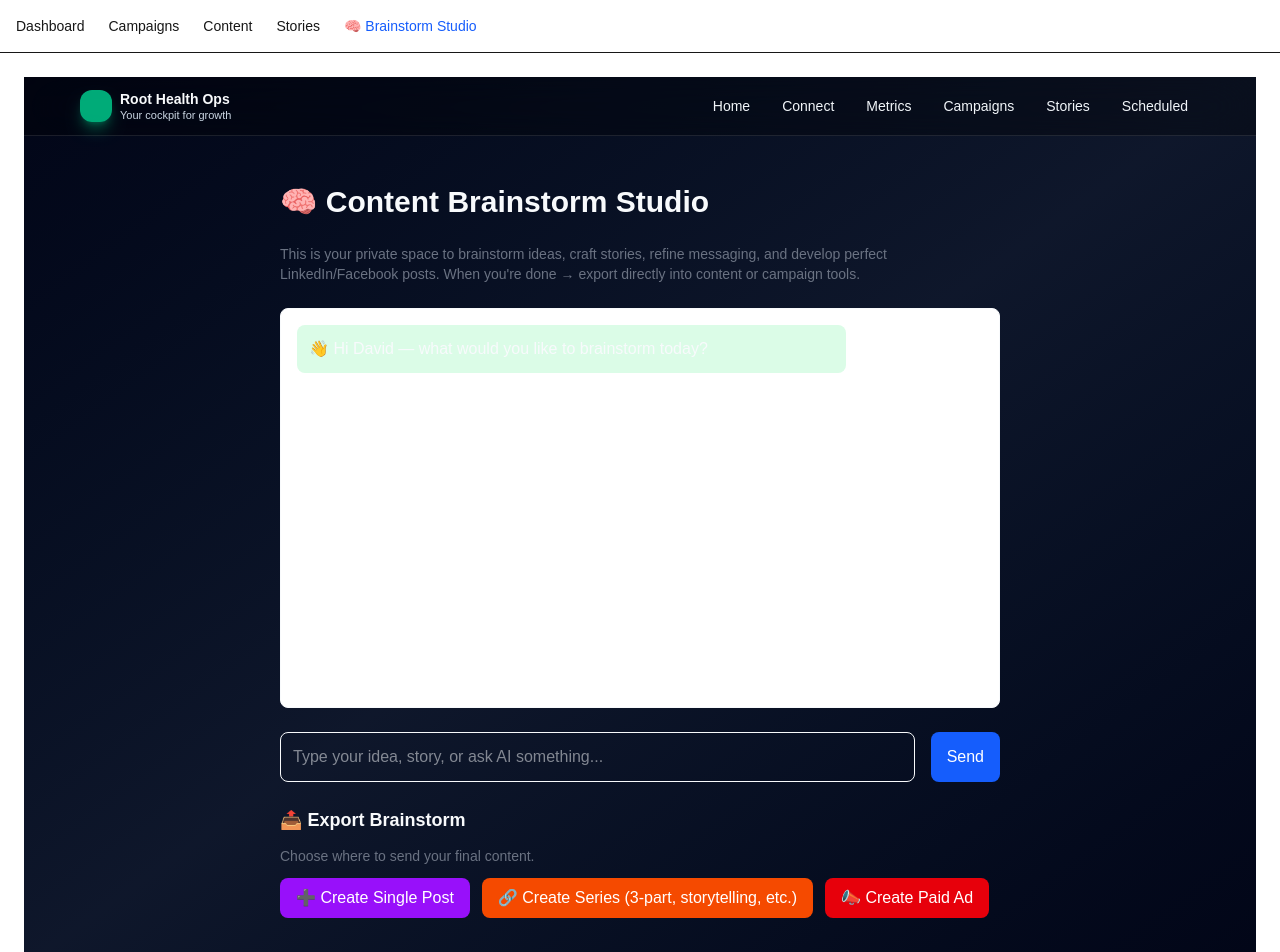
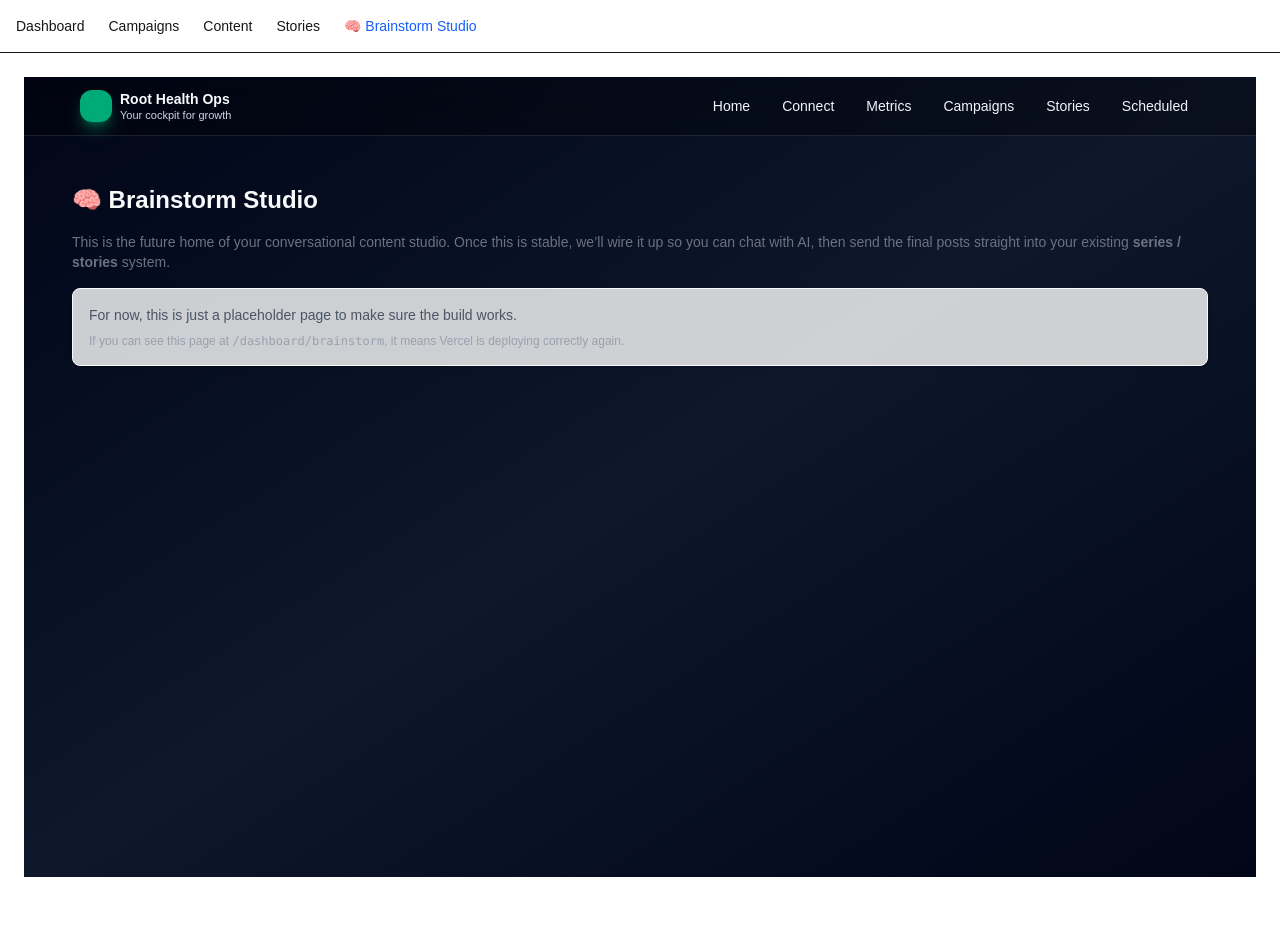
Before and after one commit to Hypnohippy/root-health-ops-dashboard1, a Next.js app: page /dashboard/brainstorm in a window 1280 px wide. Shown: the top 952 px of the page. After the commit the page ends 901 px from the top, so only its background shows below. Built offline with nearby package versions, Linux system fonts and the light colour scheme.

Commit message:
Update page.tsx

```diff
--- a/app/dashboard/brainstorm/page.tsx
+++ b/app/dashboard/brainstorm/page.tsx
@@ -1,132 +1,27 @@
+// app/dashboard/brainstorm/page.tsx
 "use client";
 
-import { useState } from "react";
-import Link from "next/link";
+import React from "react";
 
 export default function BrainstormPage() {
-  const [messages, setMessages] = useState([
-    { role: "assistant", text: "👋 Hi David — what would you like to brainstorm today?" }
-  ]);
-  const [input, setInput] = useState("");
-  const [loading, setLoading] = useState(false);
-
-  async function sendMessage() {
-    if (!input.trim()) return;
-
-    const userMessage = { role: "user", text: input };
-    setMessages((m) => [...m, userMessage]);
-    setInput("");
-    setLoading(true);
-
-    try {
-      // This calls your existing /api/ai/reply endpoint
-      const res = await fetch("/api/ai/reply", {
-        method: "POST",
-        headers: { "Content-Type": "application/json" },
-        body: JSON.stringify({ message: userMessage.text })
-      });
-
-      const data = await res.json();
-
-      const aiMessage = {
-        role: "assistant",
-        text: data.reply || "Something went wrong — no reply received."
-      };
-
-      setMessages((m) => [...m, aiMessage]);
-    } catch (err) {
-      setMessages((m) => [
-        ...m,
-        { role: "assistant", text: "❌ Error connecting to AI." }
-      ]);
-    }
-
-    setLoading(false);
-  }
-
-  // Helper: Convert all messages into a single block of text
-  const compiledOutput = messages
-    .filter((m) => m.role === "assistant" || m.role === "user")
-    .map((m) => (m.role === "user" ? `🟦 YOU: ${m.text}` : `🟩 AI: ${m.text}`))
-    .join("\n\n");
-
-  // Helper to redirect user to prefilled editors
-  async function pushTo(type: "single" | "series" | "ad") {
-    localStorage.setItem("brainstorm_output", compiledOutput);
-    if (type === "single") window.location.href = "/dashboard/content/new";
-    if (type === "series") window.location.href = "/dashboard/campaigns/new";
-    if (type === "ad") window.location.href = "/dashboard/campaigns/new";
-  }
-
   return (
-    <div className="p-6 max-w-3xl mx-auto space-y-6">
-      <h1 className="text-3xl font-bold">🧠 Content Brainstorm Studio</h1>
+    <div className="p-6 space-y-4">
+      <h1 className="text-2xl font-bold">🧠 Brainstorm Studio</h1>
       <p className="text-sm text-gray-500">
-        This is your private space to brainstorm ideas, craft stories, refine messaging,
-        and develop perfect LinkedIn/Facebook posts. When you're done → export directly
-        into content or campaign tools.
+        This is the future home of your conversational content studio.
+        Once this is stable, we’ll wire it up so you can chat with AI,
+        then send the final posts straight into your existing{" "}
+        <strong>series / stories</strong> system.
       </p>
 
-      {/* Chat Window */}
-      <div className="border rounded-lg p-4 h-[400px] overflow-y-auto bg-white space-y-4">
-        {messages.map((msg, idx) => (
-          <div
-            key={idx}
-            className={`p-3 rounded-lg max-w-[80%] ${
-              msg.role === "assistant"
-                ? "bg-green-100 ml-0"
-                : "bg-blue-100 ml-auto"
-            }`}
-          >
-            {msg.text}
-          </div>
-        ))}
-      </div>
-
-      {/* Input Bar */}
-      <div className="flex gap-4">
-        <input
-          value={input}
-          onChange={(e) => setInput(e.target.value)}
-          placeholder="Type your idea, story, or ask AI something..."
-          className="flex-1 border rounded-lg p-3"
-        />
-        <button
-          onClick={sendMessage}
-          disabled={loading}
-          className="px-4 py-2 bg-blue-600 text-white rounded-lg"
-        >
-          {loading ? "Thinking…" : "Send"}
-        </button>
-      </div>
-
-      {/* Export Buttons */}
-      <div className="space-y-3">
-        <h2 className="font-semibold text-lg">📤 Export Brainstorm</h2>
-        <p className="text-gray-500 text-sm">Choose where to send your final content.</p>
-
-        <div className="flex gap-3">
-          <button
-            onClick={() => pushTo("single")}
-            className="px-4 py-2 bg-purple-600 text-white rounded-lg"
-          >
-            ➕ Create Single Post
-          </button>
-
-          <button
-            onClick={() => pushTo("series")}
-            className="px-4 py-2 bg-orange-600 text-white rounded-lg"
-          >
-            🔗 Create Series (3-part, storytelling, etc.)
-          </button>
-
-          <button
-            onClick={() => pushTo("ad")}
-            className="px-4 py-2 bg-red-600 text-white rounded-lg"
-          >
-            📣 Create Paid Ad
-          </button>
-        </div>
+      <div className="border rounded-lg p-4 bg-white/80 shadow-sm">
+        <p className="text-sm text-gray-600">
+          For now, this is just a placeholder page to make sure the build works.
+        </p>
+        <p className="mt-2 text-xs text-gray-400">
+          If you can see this page at <code>/dashboard/brainstorm</code>,
+          it means Vercel is deploying correctly again.
+        </p>
       </div>
     </div>
   );
```
